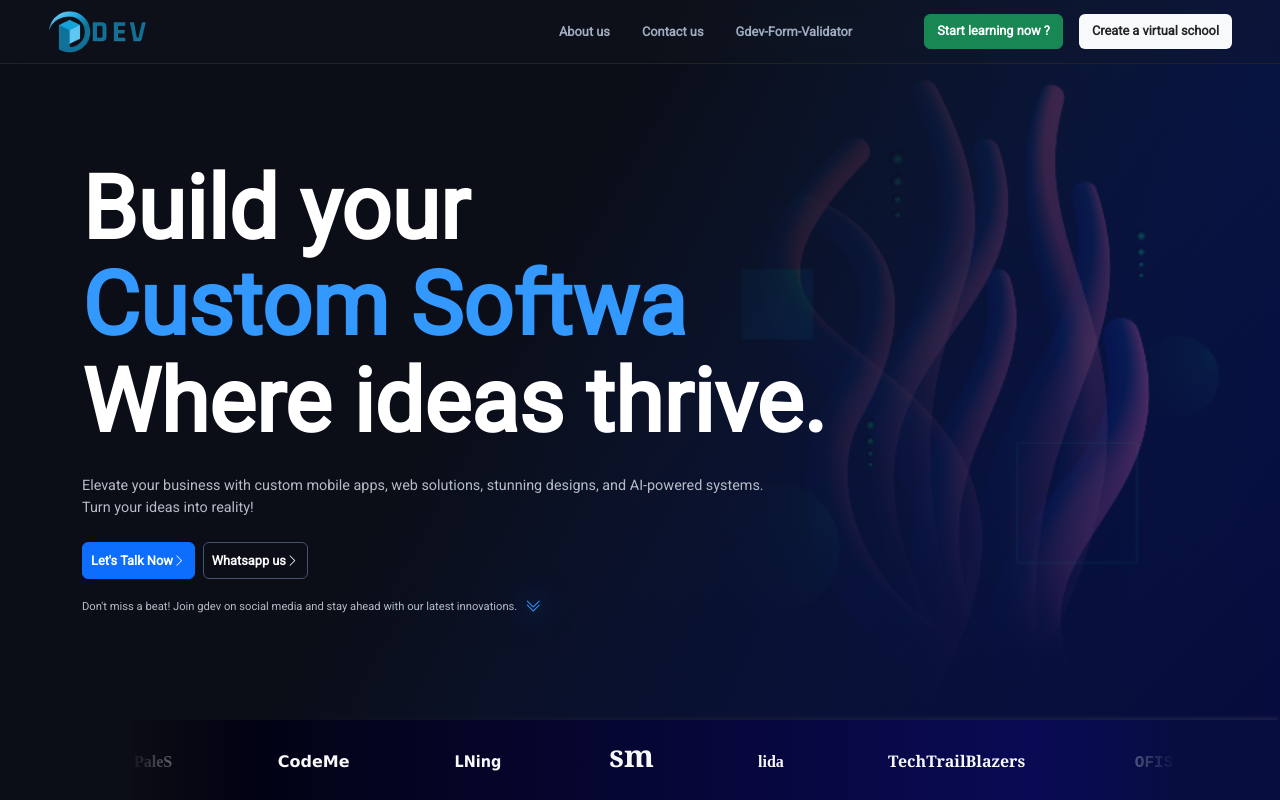
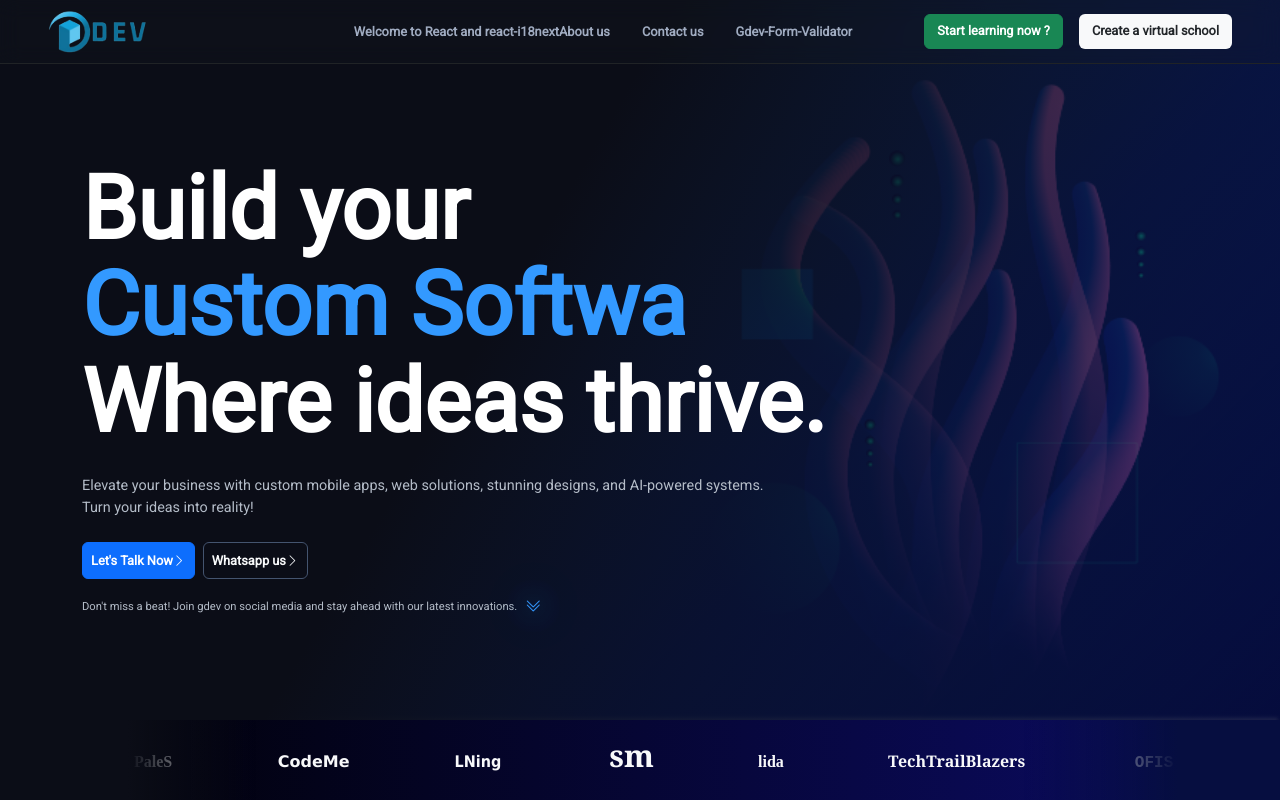
Before and after one commit to GlyphDev-com/gdev, a React (Vite) app: page / in a window 1280 px wide. Shown: the top 800 px of the page. Built offline with nearby package versions, Linux system fonts and the light colour scheme.

Commit message:
setup de i18n

```diff
--- a/package.json
+++ b/package.json
@@ -26,6 +26,7 @@
     "bootstrap-icons": "^1.11.3",
     "fontawesome": "^5.6.3",
     "framer-motion": "^11.3.7",
+    "i18next": "^24.2.2",
     "lottie-react": "^2.4.0",
     "matrix-js-sdk": "^34.8.0",
     "prop-types": "^15.8.1",
@@ -33,6 +34,7 @@
     "react-ace": "^12.0.0",
     "react-dom": "^18.3.1",
     "react-helmet": "^6.1.0",
+    "react-i18next": "^15.4.1",
     "react-lottie": "^1.2.4",
     "react-router-dom": "^6.25.1",
     "react-type-animation": "^3.2.0"
--- a/src/components/common/header.jsx
+++ b/src/components/common/header.jsx
@@ -5,12 +5,19 @@ import gdevLogo from "../../assets/logo.svg";
 import {Link} from "react-router-dom";
 import SEOHelmet from "./helmet";
 import {useEffect, useState} from "react";
+import { useTranslation } from "react-i18next";
 //create header component
 function Header() {
+  const [sideNav, setSideNav] = useState(false);
+
+  const {t } = useTranslation()
+
+
+
+
   useEffect(() => {
     window.scrollTo({top: 0, behavior: "instant"});
   }, []);
-  const [sideNav, setSideNav] = useState(false);
   return (
     <>
       <SEOHelmet
@@ -55,6 +62,7 @@ function Header() {
             aria-current="page"
             to="/contact"
           >
+            {t("Welcome to React")}
             About us
           </Link>
           <Link
--- a/src/main.jsx
+++ b/src/main.jsx
@@ -4,6 +4,7 @@ import "bootstrap/dist/css/bootstrap.min.css";
 import "bootstrap/dist/js/bootstrap.bundle.min.js";
 import "bootstrap-icons/font/bootstrap-icons.css";
 import "@gdev-org/gdev_form_validator";
+import "./utils/i18n/index.js";
 import Router from "./Router.jsx";
 
 // Import statement
--- /dev/null
+++ b/src/utils/i18n/index.js
@@ -0,0 +1,32 @@
+import i18n from "i18next";
+import { initReactI18next } from "react-i18next";
+import enLang from "./languages/en/en.json";
+import frLang from "./languages/fr/fr.json";
+
+// the translations
+// (tip move them in a JSON file and import them,
+// or even better, manage them separated from your code: https://react.i18next.com/guides/multiple-translation-files)
+const resources = {
+  en: {
+    translation: enLang
+  },
+  fr: {
+    translation: frLang
+  }
+};
+
+i18n
+  .use(initReactI18next) // passes i18n down to react-i18next
+  .init({
+    resources,
+    fallbackLng: "en",
+    lng: "en", // language to use, more information here: https://www.i18next.com/overview/configuration-options#languages-namespaces-resources
+    // you can use the i18n.changeLanguage function to change the language manually: https://www.i18next.com/overview/api#changelanguage
+    // if you're using a language detector, do not define the lng option
+
+    interpolation: {
+      escapeValue: false // react already safes from xss
+    }
+  });
+
+  export default i18n;
--- /dev/null
+++ b/src/utils/i18n/languages/en/en.json
@@ -0,0 +1,3 @@
+{
+  "Welcome to React": "Welcome to React and react-i18next"
+}
--- /dev/null
+++ b/src/utils/i18n/languages/fr/fr.json
@@ -0,0 +1,3 @@
+{
+  "Welcome to React": "Bienvenue à React et react-i18next"
+}
```
Also changed, not shown: 1 other file (tests, documents, lock files or other folders).
